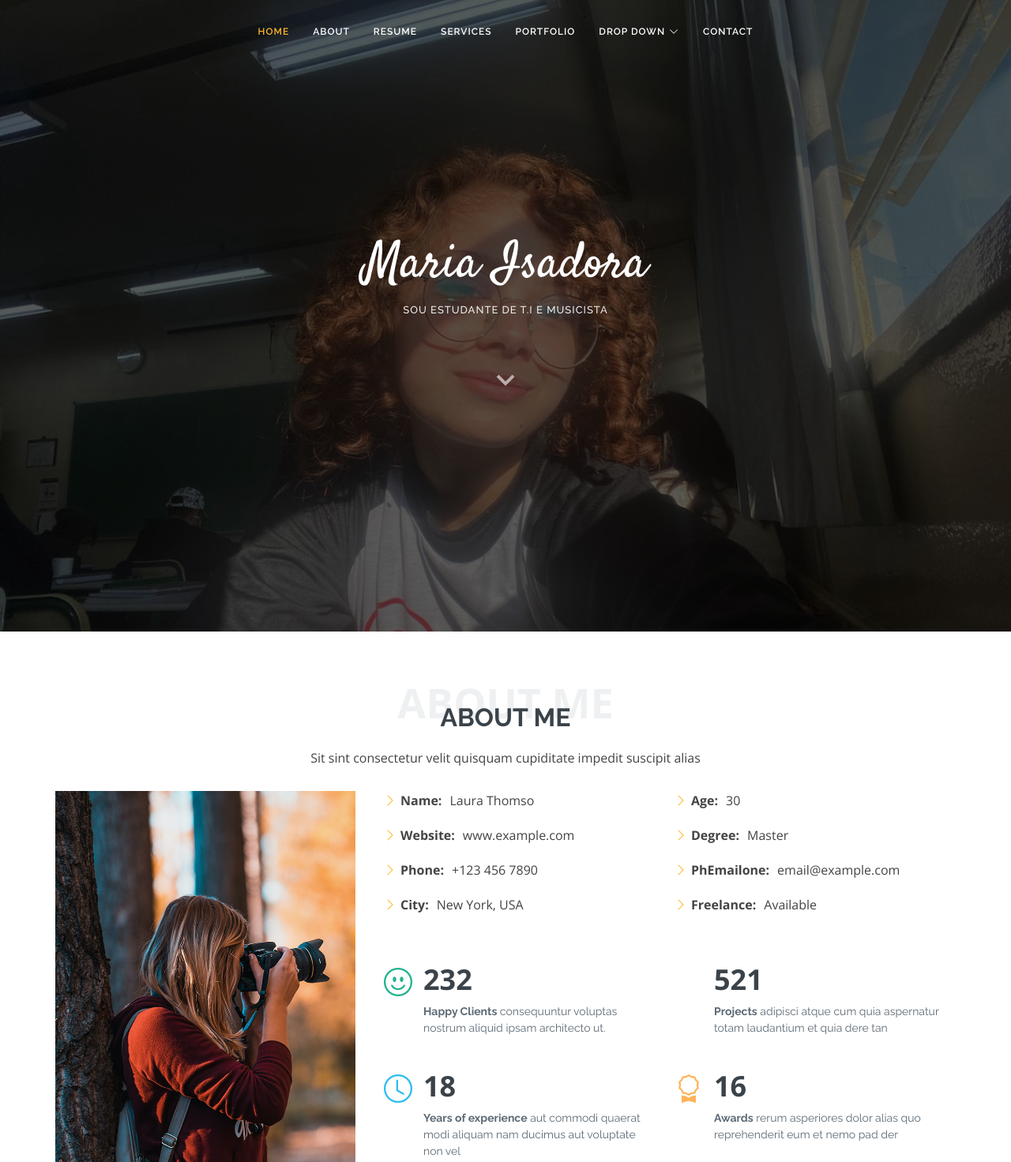
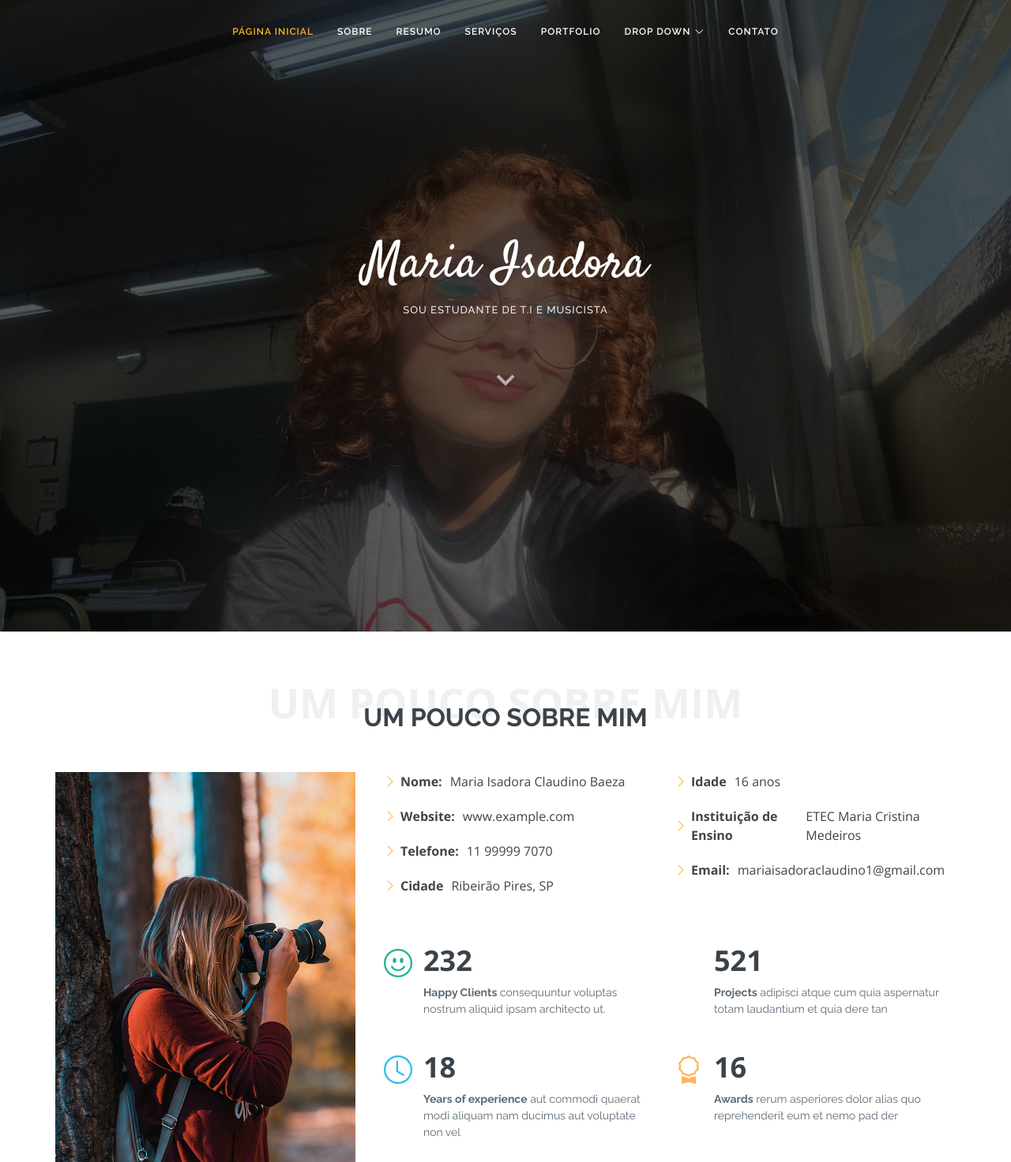
Before and after one commit to ProjetosMariaisadora/Site-Botstrap-curriculo, a plain HTML site: page index.html in a window 1280 px wide. Shown: the top 1472 px of the page at 79% size. Drawn offline with nearby package versions, Linux system fonts and the light colour scheme.

Commit message:
Add files via upload

```diff
--- a/index.html
+++ b/index.html
@@ -41,10 +41,10 @@
 
     <nav id="navbar" class="navbar">
       <ul>
-        <li><a class="nav-link scrollto active" href="#hero">Home</a></li>
-        <li><a class="nav-link scrollto" href="#about">About</a></li>
-        <li><a class="nav-link scrollto" href="#resume">Resume</a></li>
-        <li><a class="nav-link scrollto" href="#services">Services</a></li>
+        <li><a class="nav-link scrollto active" href="#hero">Página Inicial</a></li>
+        <li><a class="nav-link scrollto" href="#about">Sobre</a></li>
+        <li><a class="nav-link scrollto" href="#resume">Resumo</a></li>
+        <li><a class="nav-link scrollto" href="#services">Serviços</a></li>
         <li><a class="nav-link scrollto " href="#portfolio">Portfolio</a></li>
         <li class="dropdown"><a href="#"><span>Drop Down</span> <i class="bi bi-chevron-down"></i></a>
           <ul>
@@ -63,7 +63,7 @@
             <li><a href="#">Drop Down 4</a></li>
           </ul>
         </li>
-        <li><a class="nav-link scrollto" href="#contact">Contact</a></li>
+        <li><a class="nav-link scrollto" href="#contact">Contato</a></li>
       </ul>
       <i class="bi bi-list mobile-nav-toggle"></i>
     </nav><!-- .navbar -->
@@ -86,9 +86,8 @@
       <div class="container">
 
         <div class="section-title">
-          <span>About Me</span>
-          <h2>About Me</h2>
-          <p>Sit sint consectetur velit quisquam cupiditate impedit suscipit alias</p>
+          <span>Um Pouco Sobre mim</span>
+          <h2>Um Pouco sobre mim</h2>
         </div>
 
         <div class="row">
@@ -98,18 +97,17 @@
               <div class="row">
                 <div class="col-lg-6">
                   <ul>
-                    <li><i class="bi bi-chevron-right"></i> <strong>Name:</strong> <span>Laura Thomso</span></li>
+                    <li><i class="bi bi-chevron-right"></i> <strong>Nome:</strong> <span>Maria Isadora Claudino Baeza</span></li>
                     <li><i class="bi bi-chevron-right"></i> <strong>Website:</strong> <span>www.example.com</span></li>
-                    <li><i class="bi bi-chevron-right"></i> <strong>Phone:</strong> <span>+123 456 7890</span></li>
-                    <li><i class="bi bi-chevron-right"></i> <strong>City:</strong> <span>New York, USA</span></li>
+                    <li><i class="bi bi-chevron-right"></i> <strong>Telefone:</strong> <span>11 99999 7070</span></li>
+                    <li><i class="bi bi-chevron-right"></i> <strong>Cidade</strong> <span>Ribeirão Pires, SP</span></li>
                   </ul>
                 </div>
                 <div class="col-lg-6">
                   <ul>
-                    <li><i class="bi bi-chevron-right"></i> <strong>Age:</strong> <span>30</span></li>
-                    <li><i class="bi bi-chevron-right"></i> <strong>Degree:</strong> <span>Master</span></li>
-                    <li><i class="bi bi-chevron-right"></i> <strong>PhEmailone:</strong> <span>email@example.com</span></li>
-                    <li><i class="bi bi-chevron-right"></i> <strong>Freelance:</strong> <span>Available</span></li>
+                    <li><i class="bi bi-chevron-right"></i> <strong>Idade</strong> <span>16 anos</span></li>
+                    <li><i class="bi bi-chevron-right"></i> <strong>Instituição de Ensino</strong> <span>ETEC Maria Cristina Medeiros</span></li>
+                    <li><i class="bi bi-chevron-right"></i> <strong>Email:</strong> <span>mariaisadoraclaudino1@gmail.com</span></li>
                   </ul>
                 </div>
               </div>
```
